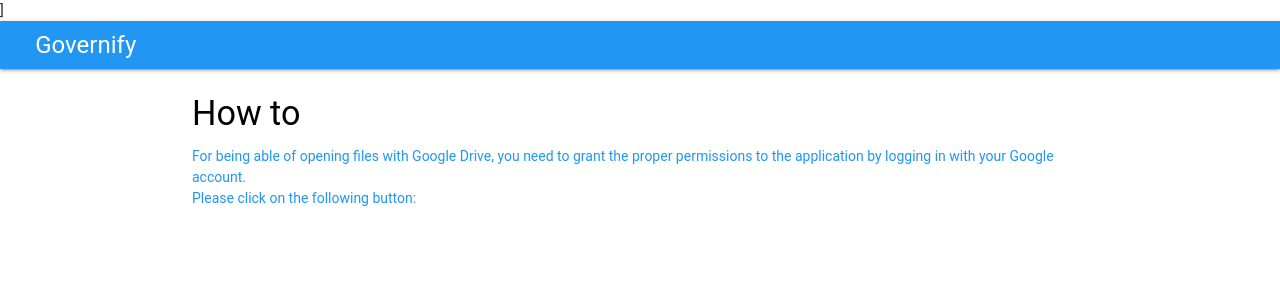
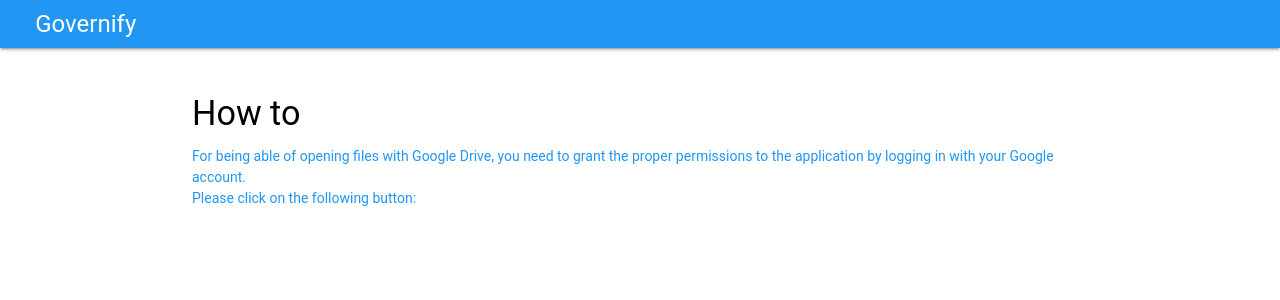
Before and after one commit to isa-group/governify-app, a Node server app: page / in a window 1280 px wide. Shown: the top 300 px of the page. Run offline with Node 20, Linux system fonts and the light colour scheme; some libraries are stand-ins or nearby versions.

Commit message:
Fixed bug where a ] was scaped and shown on the  index.html

```diff
--- a/views/index.ejs
+++ b/views/index.ejs
@@ -8,14 +8,16 @@
     <!--Let browser know website is optimized for mobile-->
     <meta name="viewport" content="width=device-width, initial-scale=1.0"/>
 
+
     <meta name="google-signin-scope" content="https://www.googleapis.com/auth/drive.install https://www.googleapis.com/auth/drive email profile">
     <meta name="google-signin-client_id" content="460896514595-568adgcd2u9j9ue8s1kmn5l2un6lieqt.apps.googleusercontent.com">
+    <script src="https://apis.google.com/js/platform.js" async defer></script>
     <!--Import materialize.css-->
     <link type="text/css" rel="stylesheet" href="/node_modules/materialize-css/dist/css/materialize.min.css"  media="screen,projection"/>
     <link rel='stylesheet' href='/stylesheets/style.css' />
 
     <!--Fonts-->
-    <link href="https://fonts.googleapis.com/icon?family=Material+Icons" rel="stylesheet">]
+    <link href="https://fonts.googleapis.com/icon?family=Material+Icons" rel="stylesheet">
 </head>
 <body>
 <div class="wrapper">
@@ -61,5 +63,6 @@
     }
 </script>
 <script src="https://apis.google.com/js/platform.js?onload=renderButton" async defer></script>
+<script src="https://apis.google.com/js/client.js?onload=googleOnLoadCallback"></script>
 </body>
 </html>
```
